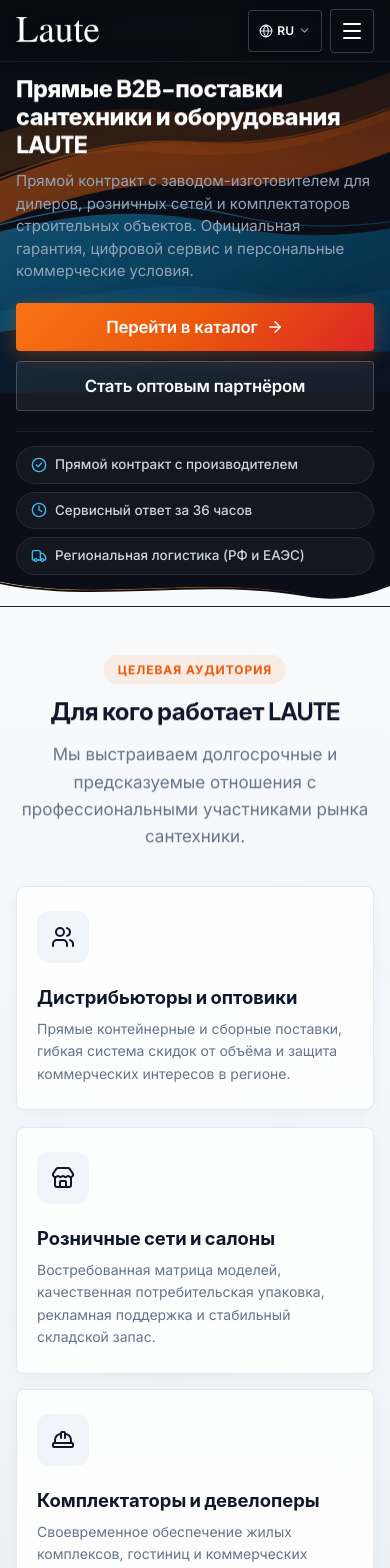
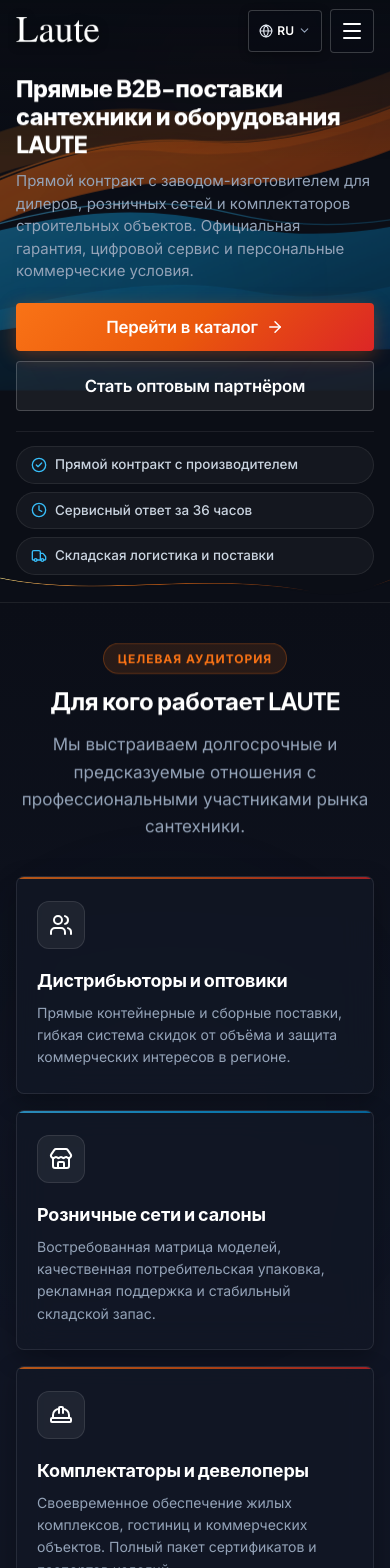
Before and after one commit to markpronenko7-cloud/laute, a React (Vite) app: page / in a window 390 px wide. Shown: the top 1568 px of the page. Built offline with nearby package versions, Linux system fonts and the light colour scheme.

Commit message:
fix(homepage): refine header graphite palette, seamless transitions, dark audience cards, spacing and verified copy

```diff
--- a/src/i18n/translations.js
+++ b/src/i18n/translations.js
@@ -32,7 +32,7 @@
       "btnPartner": "Стать оптовым партнёром",
       "pillContract": "Прямой контракт с производителем",
       "pillSla": "Сервисный ответ за 36 часов",
-      "pillLogistics": "Региональная логистика (РФ и ЕАЭС)",
+      "pillLogistics": "Складская логистика и поставки",
       "featuredTag": "Каталог продукции",
       "featuredTitle": "Смесители и сантехнические системы",
       "featuredDesc": "Продуманная эргономика, надежные узлы и широкий ассортимент для проектных и розничных поставок.",
@@ -53,8 +53,8 @@
       "advantagesDesc": "Стабильность поставок, честные заводские условия и сервис, снимающий рутинную нагрузку с партнёра.",
       "adv1Title": "Прямой заводской контракт",
       "adv1Desc": "Сотрудничество напрямую с производителем исключает лишние звенья наценки, гарантируя партнёрам высокую маржинальность и стабильность цен.",
-      "adv2Title": "Складская логистика ЕАЭС",
-      "adv2Desc": "Четко выстроенные транспортные коридоры и развивающаяся сеть распределительных складов обеспечивают быструю комплектацию и отправку партий.",
+      "adv2Title": "Складская логистика",
+      "adv2Desc": "Наличие запаса продукции на распределительном складе обеспечивает оперативную комплектацию и регулярную отгрузку партий.",
       "adv3Title": "Первый цифровой сервис",
       "adv3Desc": "Завод принимает и обрабатывает гарантийные обращения покупателей онлайн за 36 часов в рабочие дни. Дилерам не нужно содержать сервисный отдел.",
       "advBtn": "Запросить условия сотрудничества",
@@ -75,9 +75,9 @@
       "serviceBtn": "Перейти в сервисный центр",
       "servicePartnerBtn": "Условия поддержки партнёров",
       "stat1Num": "36 ч",
-      "stat1Label": "Максимальный срок ответа по заявке",
-      "stat2Num": "100%",
-      "stat2Label": "Онлайн-сопровождение рекламаций",
+      "stat1Label": "Срок ответа в рабочие дни по регламенту",
+      "stat2Num": "Онлайн",
+      "stat2Label": "Приём сервисных обращений",
       "formBadge": "Начать работу",
       "formHeading": "Запросить оптовый каталог и коммерческие условия",
       "formSubheading": "Заполните форму, и региональный представитель LAUTE направит дилерский прайс-лист, типовой договор и согласует условия поставок.",
@@ -196,13 +196,13 @@
       "descLabel": "Подробное описание проблемы",
       "submitBtn": "Отправить обращение в сервис",
       "successTitle": "Обращение зарегистрировано!",
-      "successDesc": "Номер вашей заявки сформирован. Сервисный инженер свяжется с вами в течение 36 рабочих часов."
+      "successDesc": "Номер вашей заявки сформирован. Сервисный инженер свяжется с вами в течение 36 часов в рабочие дни."
     },
     "contactsPage": {
       "badge": "Контакты",
       "title": "Контакты представительств и отделов продаж",
       "subtitle": "Координация оптовых поставок по регионам, приём заказов и сервисная служба LAUTE.",
-      "mainOfficeTitle": "Главный распределительный офис (Сибирь / ЕАЭС)",
+      "mainOfficeTitle": "Главный распределительный офис (Сибирь)",
       "salesTitle": "Ответственные менеджеры по регионам",
       "formTitle": "Написать напрямую в представительство",
       "formDesc": "Оставьте сообщение, и ответственный специалист региона свяжется с вами в течение 1 рабочего дня.",
@@ -281,7 +281,7 @@
       "btnPartner": "Көтерме серіктес болу",
       "pillContract": "Өндірушімен тікелей келісімшарт",
       "pillSla": "36 сағат ішінде сервистік жауап",
-      "pillLogistics": "Өңірлік логистика (РФ және ЕАЭО)",
+      "pillLogistics": "Қоймалық логистика және жеткізу",
       "featuredTag": "Өнімдер каталогы",
       "featuredTitle": "Араластырғыштар және сантехникалық жүйелер",
       "featuredDesc": "Жобалық және бөлшек сауда жеткізілімдері үшін ойластырылған эргономика, сенімді тораптар және кең ассортимент.",
@@ -302,8 +302,8 @@
       "advantagesDesc": "Жеткізілімдердің тұрақтылығы, әділ зауыттық шарттар және серіктестің күнделікті жүктемесін жеңілдететін сервис.",
       "adv1Title": "Тікелей зауыттық келісімшарт",
       "adv1Desc": "Өндірушімен тікелей ынтымақтастық делдалдардың үстеме бағасын жояды, серіктестерге жоғары табыстылық пен баға тұрақтылығына кепілдік береді.",
-      "adv2Title": "ЕАЭО қоймалық логистикасы",
-      "adv2Desc": "Анық құрылған көлік дәліздері мен дамып келе жатқан тарату қоймалары желісі партияларды тез жинақтау мен жөнелтуді қамтамасыз етеді.",
+      "adv2Title": "Қоймалық логистика",
+      "adv2Desc": "Тарату қоймасындағы өнім қоры партияларды жедел жинақтау мен жүйелі жөнелтуді қамтамасыз етеді.",
       "adv3Title": "Алғашқы цифрлық сервис",
       "adv3Desc": "Зауыт тұтынушылардың кепілдік өтініштерін жұмыс күндері 36 сағат ішінде онлайн қабылдап, өңдейді. Дилерлерге сервистік бөлім ұстаудың қажеті жоқ.",
       "advBtn": "Ынтымақтастық шарттарын сұрау",
@@ -324,9 +324,9 @@
       "serviceBtn": "Сервистік орталыққа өту",
       "servicePartnerBtn": "Серіктестерді қолдау шарттары",
       "stat1Num": "36 сағ",
-      "stat1Label": "Өтінім бойынша жауаптың ең ұзақ мерзімі",
-      "stat2Num": "100%",
-      "stat2Label": "Рекламацияларды онлайн сүйемелдеу",
+      "stat1Label": "Жұмыс күндеріндегі жауап мерзімі",
+      "stat2Num": "Онлайн",
+      "stat2Label": "Сервистік өтінімдерді қабылдау",
       "formBadge": "Жұмысты бастау",
       "formHeading": "Көтерме каталог пен коммерциялық шарттарды сұрау",
       "formSubheading": "Пішінді толтырыңыз, және LAUTE өңірлік өкілі дилерлік бағалар тізімін, үлгілік шартты жібереді және жеткізу шарттарын келіседі.",
@@ -445,13 +445,13 @@
       "descLabel": "Мәселенің толық сипаттамасы",
       "submitBtn": "Сервиске өтініш жіберу",
       "successTitle": "Өтініш тіркелді!",
-      "successDesc": "Өтініміңіздің нөмірі жасалды. Сервистік инженер 36 жұмыс сағаты ішінде сізбен байланысады."
+      "successDesc": "Өтініміңіздің нөмірі жасалды. Сервистік инженер жұмыс күндері 36 сағат ішінде сізбен байланысады."
     },
     "contactsPage": {
       "badge": "Байланыс",
       "title": "Өкілдіктер мен сату бөлімдерінің байланыстары",
       "subtitle": "Өңірлер бойынша көтерме жеткізілімдерді үйлестіру, тапсырыстарды қабылдау және LAUTE сервистік қызметі.",
-      "mainOfficeTitle": "Басты тарату кеңсесі (Сібір / ЕАЭО)",
+      "mainOfficeTitle": "Басты тарату кеңсесі (Сібір)",
       "salesTitle": "Өңірлер бойынша жауапты менеджерлер",
       "formTitle": "Өкілдікке тікелей жазу",
       "formDesc": "Хабарлама қалдырыңыз, және өңірдің жауапты маманы 1 жұмыс күні ішінде сізбен байланысады.",
@@ -530,7 +530,7 @@
       "btnPartner": "Become a Wholesale Partner",
       "pillContract": "Direct Contract with Manufacturer",
       "pillSla": "36-Hour Service SLA",
-      "pillLogistics": "Regional Logistics (RF & EAEU)",
+      "pillLogistics": "Warehouse Logistics & Supply",
       "featuredTag": "Product Catalog",
       "featuredTitle": "Mixers & Plumbing Systems",
       "featuredDesc": "Engineered ergonomics, durable components, and comprehensive nomenclature for project and retail supply.",
@@ -551,8 +551,8 @@
       "advantagesDesc": "Supply consistency, honest manufacturer pricing, and turnkey warranty support.",
       "adv1Title": "Direct Manufacturer Contract",
       "adv1Desc": "Working directly with the factory eliminates middleman markups, ensuring healthy margins and price predictability.",
-      "adv2Title": "EAEU Warehouse Logistics",
-      "adv2Desc": "Optimized transit corridors and distribution hubs ensure rapid order assembly and dispatch.",
+      "adv2Title": "Warehouse Logistics",
+      "adv2Desc": "Dedicated regional warehouse stock guarantees prompt order fulfillment and reliable dispatches.",
       "adv3Title": "First Digital Service Center",
       "adv3Desc": "The manufacturer processes end-user warranty claims online within 36 business hours, relieving dealers of service overhead.",
       "advBtn": "Request Partnership Terms",
@@ -573,9 +573,9 @@
       "serviceBtn": "Go to Service Center",
       "servicePartnerBtn": "Partner Support Terms",
       "stat1Num": "36 h",
-      "stat1Label": "Maximum Claim Response Time",
-      "stat2Num": "100%",
-      "stat2Label": "End-to-End Online Claim Tracking",
+      "stat1Label": "Business Days Response Regulation",
+      "stat2Num": "Online",
+      "stat2Label": "Service Claim Processing",
       "formBadge": "Get Started",
       "formHeading": "Request Wholesale Catalog & Commercial Terms",
       "formSubheading": "Fill out the form and a LAUTE representative will provide the dealer price list, contract templates, and logistics terms.",
@@ -700,7 +700,7 @@
       "badge": "Contacts",
       "title": "Offices & Regional Sales Directory",
       "subtitle": "Regional wholesale coordination, order placement, and LAUTE warranty service department.",
-      "mainOfficeTitle": "Main Distribution Hub (Siberia / EAEU)",
+      "mainOfficeTitle": "Main Distribution Hub (Siberia)",
       "salesTitle": "Regional Sales Coordinators",
       "formTitle": "Direct Message to Representative Office",
       "formDesc": "Send a message, and the representative for your territory will get back to you within one business day.",
--- a/src/pages/HomePage.jsx
+++ b/src/pages/HomePage.jsx
@@ -206,7 +206,7 @@
                 </div>
                 <div className="hero-pill-item">
                   <Truck size={16} className="pill-icon" />
-                  <span>{h.pillLogistics || 'Региональная логистика (РФ и ЕАЭС)'}</span>
+                  <span>{h.pillLogistics || 'Складская логистика и поставки'}</span>
                 </div>
               </div>
             </div>
@@ -218,7 +218,7 @@
           <svg viewBox="0 0 1440 80" fill="none" preserveAspectRatio="none">
             <path
               d="M0,25 C360,75 720,10 1120,55 C1280,75 1380,45 1440,30 L1440,80 L0,80 Z"
-              fill="var(--neutral-50)"
+              fill="#0B0E17"
             />
             <path
               d="M0,20 C360,70 720,5 1120,50 C1280,70 1380,40 1440,25"
@@ -331,9 +331,9 @@
 
             <div className="advantage-card reveal-on-scroll reveal-delay-2">
               <div className="advantage-num">02</div>
-              <h3 className="advantage-title">{h.adv2Title || 'Складская логистика ЕАЭС'}</h3>
+              <h3 className="advantage-title">{h.adv2Title || 'Складская логистика'}</h3>
               <p className="advantage-desc">
-                {h.adv2Desc || 'Четко выстроенные транспортные коридоры и развивающаяся сеть распределительных складов обеспечивают быструю комплектацию и отправку партий.'}
+                {h.adv2Desc || 'Наличие запаса продукции на распределительном складе обеспечивает оперативную комплектацию и регулярную отгрузку партий.'}
               </p>
             </div>
 
@@ -488,11 +488,11 @@
             <div className="service-banner-stats">
               <div className="service-stat-card reveal-on-scroll reveal-delay-1">
                 <span className="stat-number">{h.stat1Num || '36 ч'}</span>
-                <span className="stat-label">{h.stat1Label || 'Максимальный срок ответа по заявке'}</span>
+                <span className="stat-label">{h.stat1Label || 'Срок ответа в рабочие дни по регламенту'}</span>
               </div>
               <div className="service-stat-card reveal-on-scroll reveal-delay-2">
-                <span className="stat-number">{h.stat2Num || '100%'}</span>
-                <span className="stat-label">{h.stat2Label || 'Онлайн-сопровождение рекламаций'}</span>
+                <span className="stat-number">{h.stat2Num || 'Онлайн'}</span>
+                <span className="stat-label">{h.stat2Label || 'Приём сервисных обращений'}</span>
               </div>
             </div>
           </div>
--- a/src/styles/index.css
+++ b/src/styles/index.css
@@ -129,10 +129,27 @@
 html {
   font-size: 16px;
   scroll-behavior: smooth;
+  scroll-padding-top: calc(var(--header-height) + 24px);
   -webkit-font-smoothing: antialiased;
   -moz-osx-font-smoothing: grayscale;
   overflow-x: hidden;
   max-width: 100vw;
+}
+
+@media (max-width: 768px) {
+  html {
+    scroll-padding-top: calc(var(--header-height-mobile) + 16px);
+  }
+}
+
+section, [id] {
+  scroll-margin-top: calc(var(--header-height) + 24px);
+}
+
+@media (max-width: 768px) {
+  section, [id] {
+    scroll-margin-top: calc(var(--header-height-mobile) + 16px);
+  }
 }
 
 body {
@@ -355,16 +372,17 @@
   padding-top: var(--sat, 0px);
   background: linear-gradient(
     180deg,
-    rgba(8, 11, 18, calc(0.18 + var(--header-scroll-ratio, 0) * 0.54)) 0%,
-    rgba(10, 15, 25, calc(0.10 + var(--header-scroll-ratio, 0) * 0.60)) 100%
+    rgba(7, 9, 14, calc(var(--header-scroll-ratio, 0) * 0.90)) 0%,
+    rgba(10, 15, 26, calc(var(--header-scroll-ratio, 0) * 0.94)) 100%
   );
   color: #FFFFFF;
-  border-bottom: 1px solid rgba(255, 255, 255, calc(0.06 + var(--header-scroll-ratio, 0) * 0.08));
-  backdrop-filter: blur(calc(6px + var(--header-scroll-ratio, 0) * 14px));
-  -webkit-backdrop-filter: blur(calc(6px + var(--header-scroll-ratio, 0) * 14px));
-  box-shadow: 0 4px calc(10px + var(--header-scroll-ratio, 0) * 18px) rgba(0, 0, 0, calc(0.10 + var(--header-scroll-ratio, 0) * 0.32));
+  border-bottom: 1px solid rgba(255, 255, 255, calc(var(--header-scroll-ratio, 0) * 0.09));
+  backdrop-filter: blur(calc(var(--header-scroll-ratio, 0) * 14px));
+  -webkit-backdrop-filter: blur(calc(var(--header-scroll-ratio, 0) * 14px));
+  box-shadow: 0 4px calc(10px + var(--header-scroll-ratio, 0) * 18px) rgba(0, 0, 0, calc(var(--header-scroll-ratio, 0) * 0.45));
   transition: border-color 0.3s cubic-bezier(0.16, 1, 0.3, 1),
-              box-shadow 0.3s cubic-bezier(0.16, 1, 0.3, 1);
+              box-shadow 0.3s cubic-bezier(0.16, 1, 0.3, 1),
+              background 0.3s cubic-bezier(0.16, 1, 0.3, 1);
   will-change: background, backdrop-filter;
 }
 
@@ -375,8 +393,15 @@
 }
 
 .header.header-scrolled {
-  border-bottom-color: rgba(255, 255, 255, 0.14);
-  box-shadow: 0 8px 30px rgba(0, 0, 0, 0.45);
+  background: linear-gradient(
+    180deg,
+    rgba(7, 9, 14, 0.92) 0%,
+    rgba(10, 15, 26, 0.96) 100%
+  );
+  border-bottom-color: rgba(255, 255, 255, 0.12);
+  box-shadow: 0 8px 32px rgba(0, 0, 0, 0.50);
+  backdrop-filter: blur(14px);
+  -webkit-backdrop-filter: blur(14px);
 }
 
 .header-container {
@@ -901,7 +926,7 @@
 .hero-section {
   background-color: var(--graphite-900);
   color: #FFFFFF;
-  padding: calc(var(--header-height) + var(--sat, 0px) + 36px) 0 96px;
+  padding: calc(var(--header-height) + var(--sat, 0px) + 32px) 0 64px;
   border-bottom: 1px solid rgba(255, 255, 255, 0.08);
   position: relative;
   overflow: hidden;
@@ -909,13 +934,13 @@
 
 @media (max-width: 768px) {
   .hero-section {
-    padding: calc(var(--header-height-mobile) + var(--sat, 0px) + 16px) 0 44px;
+    padding: calc(var(--header-height-mobile) + var(--sat, 0px) + 16px) 0 36px;
   }
 }
 
 @media (max-width: 480px) {
   .hero-section {
-    padding: calc(var(--header-height-mobile) + var(--sat, 0px) + 12px) 0 32px;
+    padding: calc(var(--header-height-mobile) + var(--sat, 0px) + 12px) 0 28px;
   }
 }
 
@@ -1300,15 +1325,30 @@
    ========================================================================== */
 .audience-section {
   position: relative;
-  background: linear-gradient(180deg, #F8FAFC 0%, #F1F5F9 55%, #E2E8F0 100%);
-  padding: 100px 0 140px;
+  background: linear-gradient(180deg, #0B0E17 0%, #101524 55%, var(--graphite-850) 100%);
+  padding: 72px 0 84px;
   overflow: hidden;
+  color: #FFFFFF;
 }
 
 @media (max-width: 768px) {
   .audience-section {
-    padding: 48px 0 60px;
-  }
+    padding: 40px 0 48px;
+  }
+}
+
+.audience-section .section-badge {
+  background: rgba(249, 115, 22, 0.12);
+  border: 1px solid rgba(249, 115, 22, 0.28);
+  color: var(--flame-solar);
+}
+
+.audience-section .section-title {
+  color: #FFFFFF;
+}
+
+.audience-section .section-desc {
+  color: #94A3B8;
 }
 
 .audience-ambient-waves {
@@ -1328,7 +1368,7 @@
   right: -5%;
   width: 500px;
   height: 500px;
-  background: radial-gradient(circle, rgba(249, 115, 22, 0.08) 0%, rgba(56, 189, 248, 0.06) 50%, transparent 75%);
+  background: radial-gradient(circle, rgba(249, 115, 22, 0.09) 0%, rgba(56, 189, 248, 0.07) 50%, transparent 75%);
   filter: blur(80px);
   animation: pulseGlowWarm 22s ease-in-out infinite alternate;
 }
@@ -1357,16 +1397,16 @@
 }
 
 .audience-card {
-  background: rgba(255, 255, 255, 0.86);
+  background: rgba(18, 24, 38, 0.72);
   backdrop-filter: blur(16px);
   -webkit-backdrop-filter: blur(16px);
-  border: 1px solid rgba(226, 232, 240, 0.95);
+  border: 1px solid rgba(255, 255, 255, 0.09);
   border-radius: var(--radius-md);
-  padding: 36px 28px;
+  padding: 32px 24px;
   transition: all var(--transition-smooth);
   display: flex;
   flex-direction: column;
-  box-shadow: 0 4px 16px rgba(16, 16, 18, 0.03);
+  box-shadow: 0 8px 24px rgba(0, 0, 0, 0.28);
   position: relative;
   overflow: hidden;
 }
@@ -1386,9 +1426,9 @@
   top: 0;
   left: 0;
   right: 0;
-  height: 3px;
-  opacity: 0;
-  transition: opacity 0.3s ease;
+  height: 2px;
+  opacity: 0.7;
+  transition: opacity 0.3s ease, height 0.3s ease;
 }
 
 .audience-card.audience-accent-flame::before {
@@ -1400,58 +1440,66 @@
 }
 
 .audience-card:hover {
-  transform: translateY(-6px);
-  box-shadow: 0 18px 38px rgba(16, 16, 18, 0.09);
-  border-color: rgba(203, 213, 225, 0.9);
+  transform: translateY(-5px);
+  background: rgba(22, 30, 48, 0.85);
+  border-color: rgba(255, 255, 255, 0.18);
+  box-shadow: 0 16px 36px rgba(0, 0, 0, 0.38);
 }
 
 .audience-card:hover::before {
   opacity: 1;
+  height: 3px;
 }
 
 .audience-card.audience-accent-flame:hover {
-  box-shadow: 0 18px 38px rgba(234, 88, 12, 0.12);
+  box-shadow: 0 16px 36px rgba(234, 88, 12, 0.18);
+  border-color: rgba(249, 115, 22, 0.35);
 }
 
 .audience-card.audience-accent-water:hover {
-  box-shadow: 0 18px 38px rgba(14, 165, 233, 0.12);
+  box-shadow: 0 16px 36px rgba(14, 165, 233, 0.18);
+  border-color: rgba(56, 189, 248, 0.35);
 }
 
 .audience-icon-box {
-  width: 52px;
-  height: 52px;
+  width: 48px;
+  height: 48px;
   border-radius: 12px;
-  background-color: var(--neutral-100);
-  color: var(--neutral-900);
+  background-color: rgba(255, 255, 255, 0.06);
+  border: 1px solid rgba(255, 255, 255, 0.10);
+  color: #FFFFFF;
   display: flex;
   align-items: center;
   justify-content: center;
-  margin-bottom: 22px;
+  margin-bottom: 20px;
   transition: all var(--transition-fast);
 }
 
 .audience-card.audience-accent-flame:hover .audience-icon-box {
   background: var(--gradient-flame);
   color: #FFFFFF;
-  box-shadow: 0 4px 14px rgba(234, 88, 12, 0.3);
+  border-color: transparent;
+  box-shadow: 0 4px 14px rgba(234, 88, 12, 0.35);
 }
 
 .audience-card.audience-accent-water:hover .audience-icon-box {
   background: var(--gradient-water);
   color: #FFFFFF;
-  box-shadow: 0 4px 14px rgba(14, 165, 233, 0.3);
+  border-color: transparent;
+  box-shadow: 0 4px 14px rgba(14, 165, 233, 0.35);
 }
 
 .audience-card-title {
-  font-size: 1.15rem;
+  font-size: 1.125rem;
   font-weight: 700;
-  color: var(--neutral-900);
+  color: #FFFFFF;
   margin-bottom: 10px;
+  letter-spacing: -0.01em;
 }
 
 .audience-card-desc {
   font-size: 0.875rem;
-  color: var(--neutral-500);
+  color: #94A3B8;
   line-height: 1.6;
 }
 
@@ -1462,8 +1510,14 @@
   position: relative;
   background-color: var(--graphite-850);
   border-top: 1px solid rgba(255, 255, 255, 0.06);
-  padding: 110px 0 140px;
+  padding: 76px 0 84px;
   overflow: hidden;
+}
+
+@media (max-width: 768px) {
+  .advantages-section {
+    padding: 44px 0 50px;
+  }
 }
 
 .advantages-section::before {
@@ -1602,8 +1656,14 @@
   background-color: var(--graphite-900);
   background-image: radial-gradient(circle, rgba(255, 255, 255, 0.04) 1px, transparent 1px);
   background-size: 32px 32px;
-  padding: 110px 0 140px;
+  padding: 76px 0 84px;
   overflow: hidden;
+}
+
+@media (max-width: 768px) {
+  .company-preview-section {
+    padding: 44px 0 50px;
+  }
 }
 
 .company-preview-section .container {
@@ -1728,13 +1788,13 @@
   position: relative;
   background-color: var(--graphite-850);
   border-top: 1px solid rgba(255, 255, 255, 0.06);
-  padding: 110px 0 140px;
+  padding: 76px 0 84px;
   overflow: hidden;
 }
 
 @media (max-width: 768px) {
   .service-preview-section {
-    padding: 48px 0 60px;
+    padding: 44px 0 50px;
   }
 }
 
@@ -1913,13 +1973,13 @@
   position: relative;
   background-color: var(--graphite-950);
   border-top: 1px solid rgba(255, 255, 255, 0.06);
-  padding: 110px 0 120px;
+  padding: 80px 0 92px;
   overflow: hidden;
 }
 
 @media (max-width: 768px) {
   .home-cta-section {
-    padding: 48px 0 60px;
+    padding: 48px 0 56px;
   }
 }
 
@@ -3324,15 +3384,15 @@
 .footer {
   background-color: var(--graphite-950);
   color: #94A3B8;
-  padding: 76px 0 36px;
+  padding: 64px 0 32px;
   border-top: 1px solid rgba(255, 255, 255, 0.08);
 }
 
 .footer-top {
   display: grid;
   grid-template-columns: 1fr;
-  gap: 40px;
-  margin-bottom: 56px;
+  gap: 36px;
+  margin-bottom: 48px;
 }
 
 @media (min-width: 640px) {
@@ -3344,14 +3404,16 @@
 @media (min-width: 1024px) {
   .footer-top {
     grid-template-columns: 1.4fr 1fr 1.3fr 1fr;
+    gap: 40px;
   }
 }
 
 .footer-desc {
-  font-size: 0.875rem;
+  font-size: 0.9rem;
   color: #94A3B8;
   margin: 16px 0 20px;
-  line-height: 1.6;
+  line-height: 1.65;
+  max-width: 380px;
 }
 
 .footer-region-status {
@@ -3374,22 +3436,22 @@
 
 .footer-col-title {
   color: #FFFFFF;
-  font-size: 0.9375rem;
+  font-size: 0.875rem;
   font-weight: 700;
   text-transform: uppercase;
-  letter-spacing: 0.05em;
-  margin-bottom: 20px;
+  letter-spacing: 0.07em;
+  margin-bottom: 18px;
 }
 
 .footer-links {
   list-style: none;
   display: flex;
   flex-direction: column;
-  gap: 10px;
+  gap: 12px;
 }
 
 .footer-link-btn {
-  font-size: 0.875rem;
+  font-size: 0.9375rem;
   color: #94A3B8;
   transition: color var(--transition-fast);
   text-align: left;
@@ -3406,28 +3468,28 @@
 }
 
 .footer-contact-block {
-  margin-bottom: 18px;
+  margin-bottom: 16px;
 }
 
 .contact-role {
   display: block;
-  font-size: 0.8125rem;
+  font-size: 0.75rem;
   color: var(--water-sky);
   text-transform: uppercase;
   font-weight: 700;
-  margin-bottom: 6px;
-  letter-spacing: 0.05em;
+  margin-bottom: 4px;
+  letter-spacing: 0.06em;
 }
 
 .contact-address {
   font-size: 0.875rem;
-  color: #F8FAFC;
+  color: #E2E8F0;
   line-height: 1.5;
 }
 
 .footer .clickable-contact {
   color: #FFFFFF !important;
-  font-size: 0.875rem;
+  font-size: 0.9rem;
   font-weight: 600;
 }
 
@@ -3440,7 +3502,7 @@
   display: flex;
   flex-direction: column;
   gap: 8px;
-  font-size: 0.875rem;
+  font-size: 0.9rem;
 }
 
 .contact-name {
```
